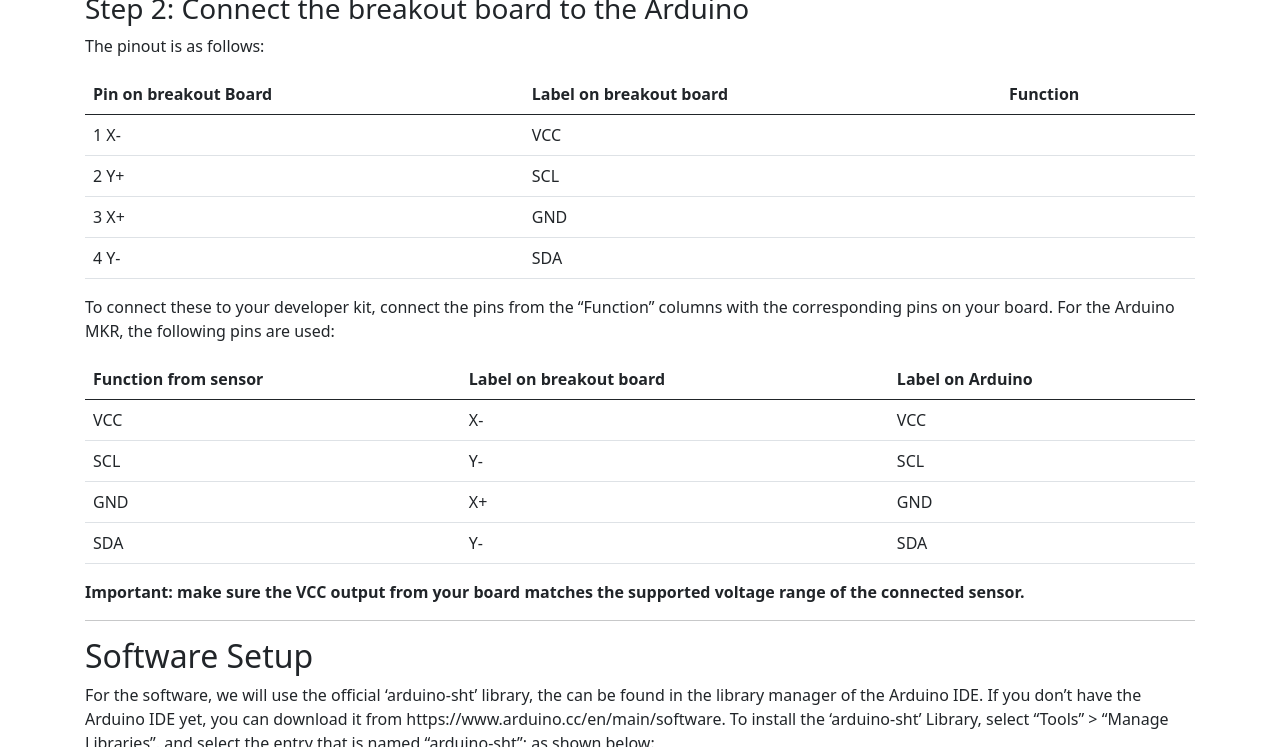
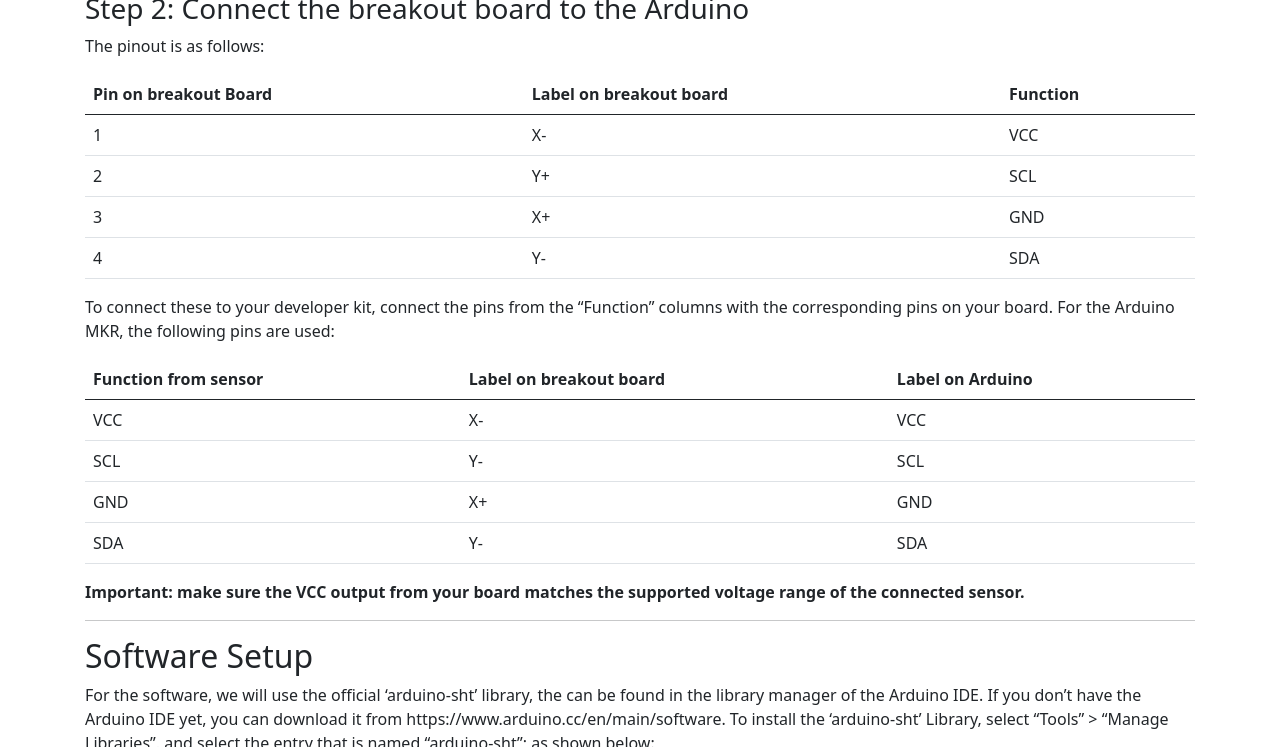
Before and after one commit to winkj/tutorials, a Jekyll site: the page built from labs/_posts/2021-04-22-flex-pcb.md, in a window 1280 px wide and 900 px high, scrolled down 1305 px, cut to the strip 136-883 px from the top of the window. Built offline with Jekyll 4.4.1, drawn with Linux system fonts in a browser that asks for light colours; nearby versions of some CDN libraries.

Commit message:
fix table

```diff
--- a/labs/_posts/2021-04-22-flex-pcb.md
+++ b/labs/_posts/2021-04-22-flex-pcb.md
@@ -37,10 +37,10 @@ The pinout is as follows:
 
 | Pin on breakout Board | Label on breakout board | Function |
 |-----------------------|-------------------------|----------|
-| 1	X- | VCC |
-| 2	Y+ | SCL |
-| 3	X+ | GND |
-| 4	Y- | SDA |
+| 1 | X- | VCC |
+| 2 | Y+ | SCL |
+| 3 | X+ | GND |
+| 4 | Y- | SDA |
 {:.table}
 
 To connect these to your developer kit, connect the pins from the “Function” columns with the corresponding pins on your board. For the Arduino MKR, the following pins are used:
```
